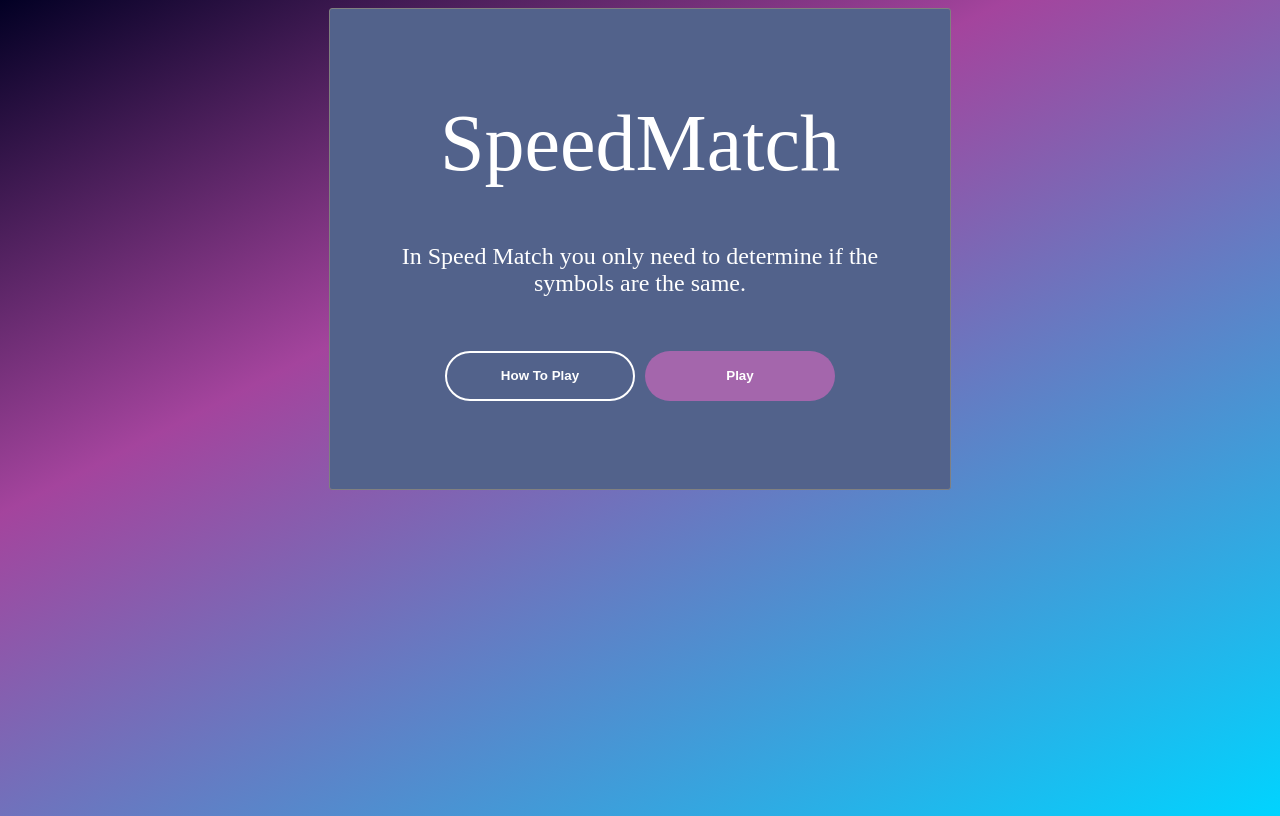
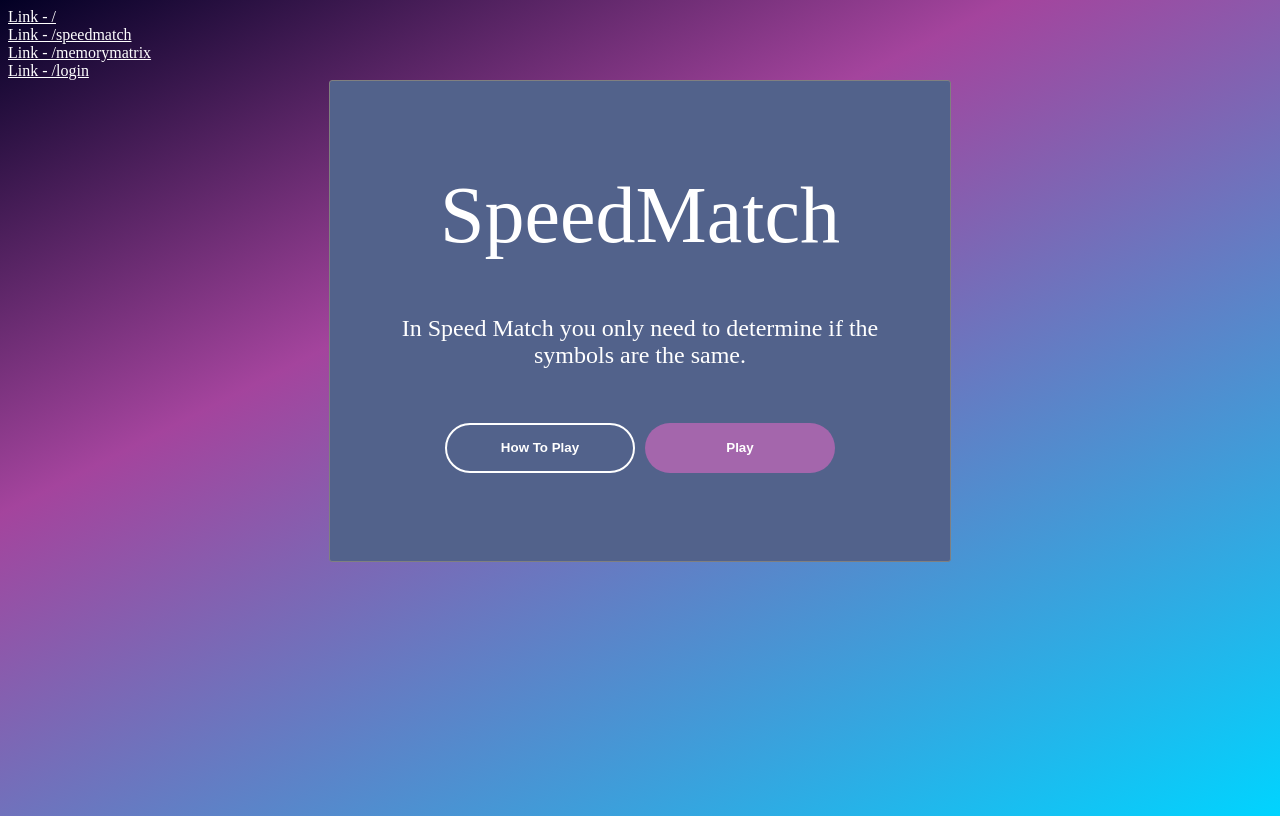
Before and after one commit to d1elit/final-task, a React (Create React App) app: page /speedmatch in a window 1280 px wide. Built offline with nearby package versions, Linux system fonts and the light colour scheme; no server answers.

Commit message:
feat: temp app

```diff
--- a/src/App.tsx
+++ b/src/App.tsx
@@ -1,18 +1,43 @@
-import React from "react";
-import logo from "./logo.svg";
-import "./App.scss";
-import SpeedMatch from "./Games/GameSpeedMatch/SpeedMatch";
-import { BrowserRouter, Route, Routes } from "react-router-dom";
-import Login from "./pages/Login";
-import Session from "./components/Session/Session";
+import React from 'react';
+import './App.scss';
+import SpeedMatch from './Games/GameSpeedMatch/SpeedMatch';
+import { BrowserRouter, Route, Routes } from 'react-router-dom';
+import Login from './pages/Login';
+import Session from './components/Session/Session';
+import MemoryMatrix from './Games/MemoryMatrix/MemoryMatrix';
+import { Link } from 'react-router-dom';
 
 function App() {
   return (
     <Session>
       <BrowserRouter>
+        <div>
+          <Link to="/" style={{ color: 'white' }}>
+            Link - /
+          </Link>
+        </div>
+        <div>
+          <Link to="/speedmatch" style={{ color: 'white' }}>
+            Link - /speedmatch
+          </Link>
+        </div>
+        <div>
+          <Link to="/memorymatrix" style={{ color: 'white' }}>
+            Link - /memorymatrix
+          </Link>
+        </div>
+        <div>
+          <Link to="/login" style={{ color: 'white' }}>
+            Link - /login
+          </Link>
+        </div>
+
         <Routes>
+          <Route path="/" element={<div>Home</div>} />
           <Route path="/speedmatch" element={<SpeedMatch />} />
           <Route path="/login" element={<Login />} />
+          <Route path="/memorymatrix" element={<MemoryMatrix />} />
+          <Route path="*" element={<div>Home</div>} />
         </Routes>
       </BrowserRouter>
     </Session>
```
